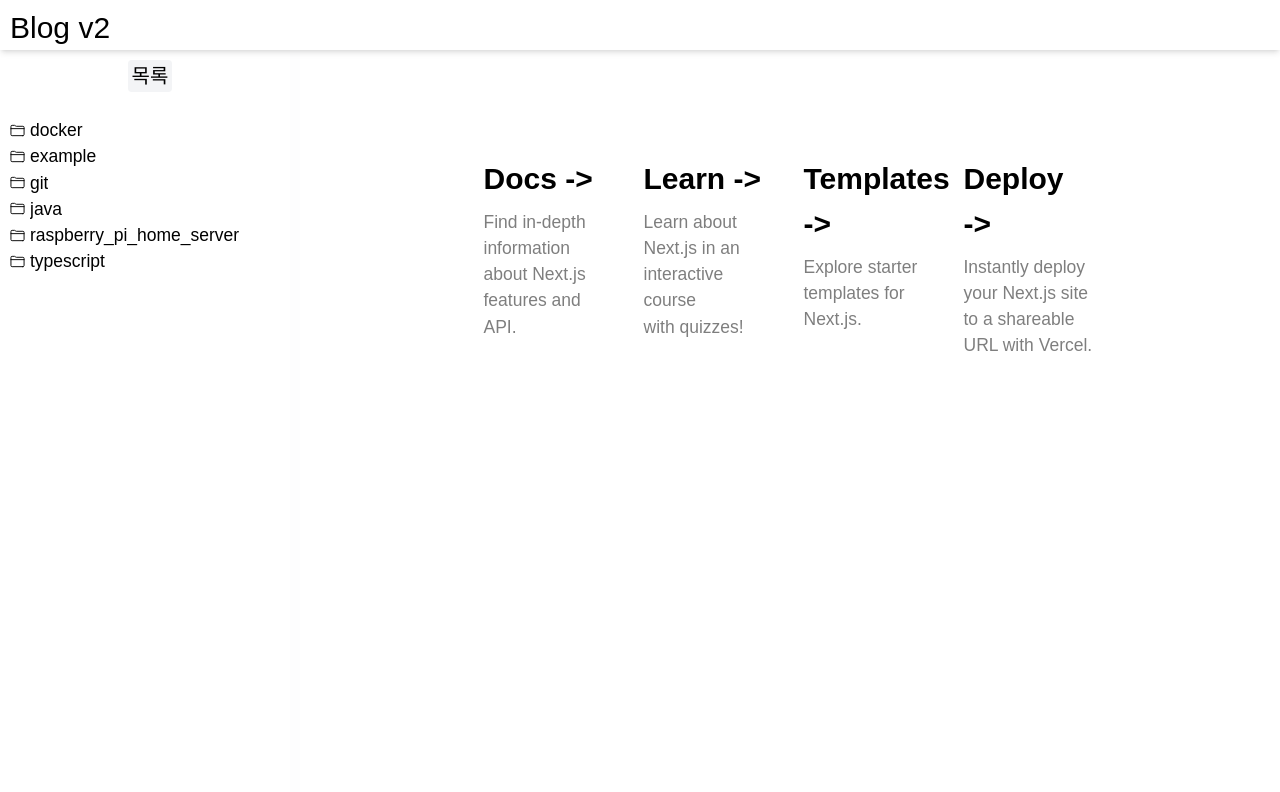
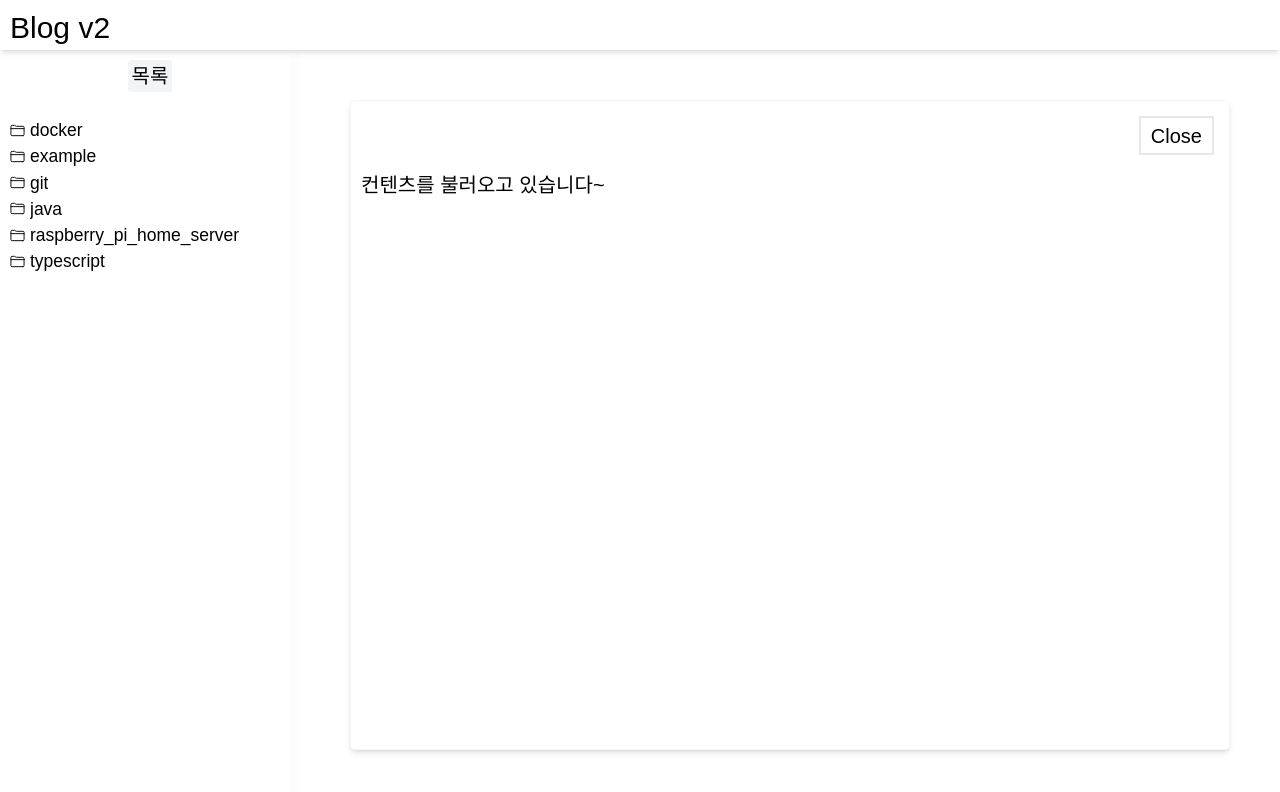
Before and after one commit to peacepiece7/blog-v2, a Next.js app: page / in a window 1280 px wide. Shown: the top 792 px of the page. Built offline with nearby package versions, Linux system fonts and the light colour scheme; a web font is replaced by a local one.

Commit message:
.yarn 파일 버전 관리 제거, 메인 페이지에서 포스트 페이지 이동시 로딩 컴포넌트 추가 (미적용)

```diff
--- a/src/app/page.tsx
+++ b/src/app/page.tsx
@@ -3,84 +3,14 @@ import { ContentsLayout } from '@/components/layout/Layout'
 import { LeftSideBar } from '@/components/navigation/LeftSideBar'
 
 export default function Home() {
+  // 1. nav 링크를 클릭하면 왼쪽에서 로딩 컨텐츠가 스르륵 나옴
+  // 2. 스르륵이 끝나면 라우터 이동 => or 미리 이동하는데 스르륵이 끝나면 컨텐츠가 변경됨 (이건 나중에)
+
   return (
     <div className='grid grid-cols-[fit-content(100%)_1fr_1fr] grid-rows-[fit-content(100%)_1fr_1fr] h-full max-h-screen min-h-screen overflow-hidden'>
       <Header />
       <LeftSideBar />
-      <ContentsLayout>
-        <main className='flex min-h-screen flex-col items-center justify-between p-24'>
-          <div className='mb-32 grid text-center lg:mb-0 lg:w-full lg:max-w-5xl lg:grid-cols-4 lg:text-left'>
-            <a
-              href='https://nextjs.org/docs?utm_source=create-next-app&utm_medium=appdir-template&utm_campaign=create-next-app'
-              className='group rounded-lg border border-transparent px-5 py-4 transition-colors hover:border-gray-300 hover:bg-gray-100 hover:dark:border-neutral-700 hover:dark:bg-neutral-800/30'
-              target='_blank'
-              rel='noopener noreferrer'
-            >
-              <h2 className='mb-3 text-2xl font-semibold'>
-                Docs{' '}
-                <span className='inline-block transition-transform group-hover:translate-x-1 motion-reduce:transform-none'>
-                  -&gt;
-                </span>
-              </h2>
-              <p className='m-0 max-w-[30ch] text-sm opacity-50'>
-                Find in-depth information about Next.js features and API.
-              </p>
-            </a>
-
-            <a
-              href='https://nextjs.org/learn?utm_source=create-next-app&utm_medium=appdir-template-tw&utm_campaign=create-next-app'
-              className='group rounded-lg border border-transparent px-5 py-4 transition-colors hover:border-gray-300 hover:bg-gray-100 hover:dark:border-neutral-700 hover:dark:bg-neutral-800/30'
-              target='_blank'
-              rel='noopener noreferrer'
-            >
-              <h2 className='mb-3 text-2xl font-semibold'>
-                Learn{' '}
-                <span className='inline-block transition-transform group-hover:translate-x-1 motion-reduce:transform-none'>
-                  -&gt;
-                </span>
-              </h2>
-              <p className='m-0 max-w-[30ch] text-sm opacity-50'>
-                Learn about Next.js in an interactive course with&nbsp;quizzes!
-              </p>
-            </a>
-
-            <a
-              href='https://vercel.com/templates?framework=next.js&utm_source=create-next-app&utm_medium=appdir-template&utm_campaign=create-next-app'
-              className='group rounded-lg border border-transparent px-5 py-4 transition-colors hover:border-gray-300 hover:bg-gray-100 hover:dark:border-neutral-700 hover:dark:bg-neutral-800/30'
-              target='_blank'
-              rel='noopener noreferrer'
-            >
-              <h2 className='mb-3 text-2xl font-semibold'>
-                Templates{' '}
-                <span className='inline-block transition-transform group-hover:translate-x-1 motion-reduce:transform-none'>
-                  -&gt;
-                </span>
-              </h2>
-              <p className='m-0 max-w-[30ch] text-sm opacity-50'>
-                Explore starter templates for Next.js.
-              </p>
-            </a>
-
-            <a
-              href='https://vercel.com/new?utm_source=create-next-app&utm_medium=appdir-template&utm_campaign=create-next-app'
-              className='group rounded-lg border border-transparent px-5 py-4 transition-colors hover:border-gray-300 hover:bg-gray-100 hover:dark:border-neutral-700 hover:dark:bg-neutral-800/30'
-              target='_blank'
-              rel='noopener noreferrer'
-            >
-              <h2 className='mb-3 text-2xl font-semibold'>
-                Deploy{' '}
-                <span className='inline-block transition-transform group-hover:translate-x-1 motion-reduce:transform-none'>
-                  -&gt;
-                </span>
-              </h2>
-              <p className='m-0 max-w-[30ch] text-balance text-sm opacity-50'>
-                Instantly deploy your Next.js site to a shareable URL with
-                Vercel.
-              </p>
-            </a>
-          </div>
-        </main>
-      </ContentsLayout>
+      <ContentsLayout>뭐 추가할지 생각중..</ContentsLayout>
     </div>
   )
 }
--- a/src/app/posts/@contents/loading.tsx
+++ b/src/app/posts/@contents/loading.tsx
@@ -1,13 +1,18 @@
 import NavigationLoading from '@/components/navigation/NavigationLoading'
+import { forwardRef } from 'react'
 
 /**
  * @description 포스트 페이지 로딩 중에 보여지는 레이아웃
  * - 좌측에서 우측으로 슬라이드
  * - 스켈레톤 UI
  */
-function LoadingPageLayout() {
+export const ContentsLoading = forwardRef<HTMLDivElement>(
+  function ContentsLoadingInner(props, ref) {
     return (
-    <main className='col-start-2 col-end-5 row-start-2 row-end-4 p-4 m-20 border-slate-100 border-[1px] rounded-lg shadow-md overflow-hidden'>
+      <main
+        ref={ref}
+        className='col-start-2 col-end-5 row-start-2 row-end-4 p-4 m-20 border-slate-100 border-[1px] rounded-lg shadow-md overflow-hidden'
+      >
         <div className='flex flex-col h-full grow shrink'>
           <div className='text-end mb-4'>
             <button className='border-2 m-2 py-1 px-4 transition-colors hover:bg-slate-200'>
@@ -23,12 +28,13 @@ function LoadingPageLayout() {
       </main>
     )
   }
+)
 
 export default function ContentsLoaingPage() {
   return (
     <>
       <NavigationLoading />
-      <LoadingPageLayout />
+      <ContentsLoading />
     </>
   )
 }
--- a/src/components/layout/Layout.tsx
+++ b/src/components/layout/Layout.tsx
@@ -1,4 +1,5 @@
 'use client'
+import { useSlidePostContentArea } from '@/hooks/useSlidePostContentArea'
 import { usePathname } from 'next/navigation'
 
 export function ContentsLayout({ children }: { children: React.ReactNode }) {
@@ -30,9 +31,11 @@ function PostPageLayout({ children }: { children: React.ReactNode }) {
 }
 
 function MainPageLayout({ children }: { children: React.ReactNode }) {
+  const { ContentsLoadingFrame } = useSlidePostContentArea()
   return (
-    <main className='col-start-2 col-end-5 row-start-2 row-end-4 p-4 m-10 overflow-hidden'>
-      {children}
-    </main>
+    <ContentsLoadingFrame />
+    // <main className='col-start-2 col-end-5 row-start-2 row-end-4 p-4 m-10 overflow-hidden'>
+    //   {children}
+    // </main>
   )
 }
--- a/src/components/ui/NavigationLink.tsx
+++ b/src/components/ui/NavigationLink.tsx
@@ -1,3 +1,5 @@
+'use client'
+import { useSlidePostContentArea } from '@/hooks/useSlidePostContentArea'
 import Link from 'next/link'
 export default function NavigationLink({
   href,
@@ -6,8 +8,18 @@ export default function NavigationLink({
   href: string
   children: React.ReactNode
 }>) {
+  const { setIsWorking } = useSlidePostContentArea()
+
   return (
-    <Link className='truncate select-none ml-1' href={href}>
+    <Link
+      className='truncate select-none ml-1'
+      href={href}
+      onClick={(e) => {
+        console.log('e.target : ', e.target)
+        setIsWorking(true)
+        e.preventDefault()
+      }}
+    >
       {children}
     </Link>
   )
--- /dev/null
+++ b/src/hooks/useSlidePostContentArea.tsx
@@ -0,0 +1,33 @@
+import { ContentsLoading } from '@/app/posts/@contents/loading'
+import { memo, useEffect, useRef, useState } from 'react'
+
+// zustand 써야할듯
+export const useSlidePostContentArea = () => {
+  const [isWorking, setIsWorking] = useState(false)
+  const [isDone, setIsDone] = useState(false)
+  const contentsRef = useRef<HTMLDivElement>(null)
+
+  const ContentsLoadingFrame = memo(function ContentLoadingFrameMemo() {
+    return <ContentsLoading ref={contentsRef} />
+  }) // Add an empty array as the second argument
+
+  useEffect(() => {
+    if (!isWorking) return
+    // slide contentfRef from left to right
+    if (!contentsRef.current) return
+    contentsRef.current.style.transition = 'transform 0.5s ease-in-out'
+    contentsRef.current.style.transform = 'translateX(100%)'
+
+    setTimeout(() => {
+      setIsWorking(false)
+      setIsDone(true)
+    }, 500)
+  }, [isWorking])
+
+  return {
+    ContentsLoadingFrame,
+    isWorking,
+    isDone,
+    setIsWorking,
+  }
+}
```
Also changed, not shown: src/store/useSlidePostCardStateStore.ts (added), 2 other files (tests, documents, lock files or other folders). Lines whose indentation alone changed are shown as unchanged.
